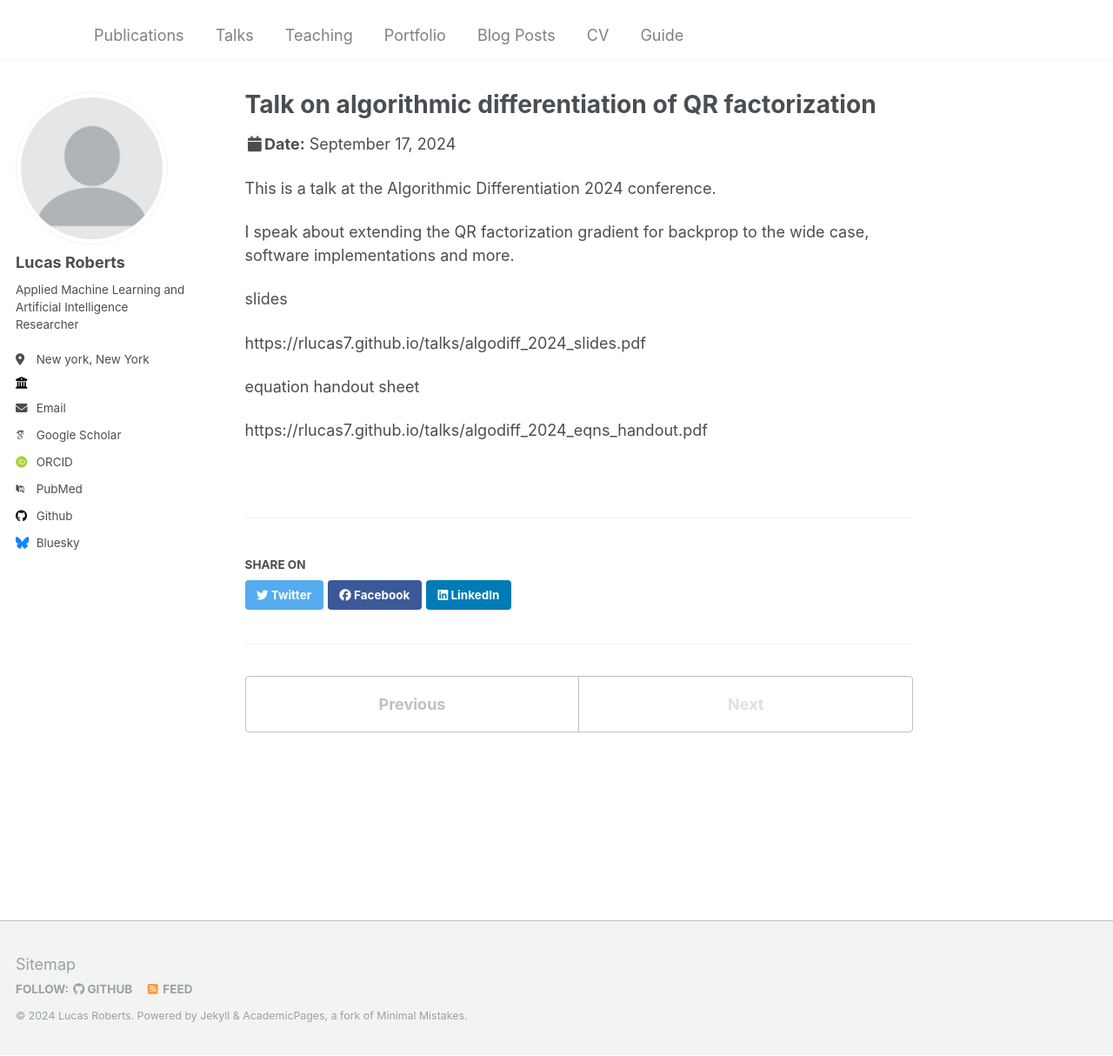
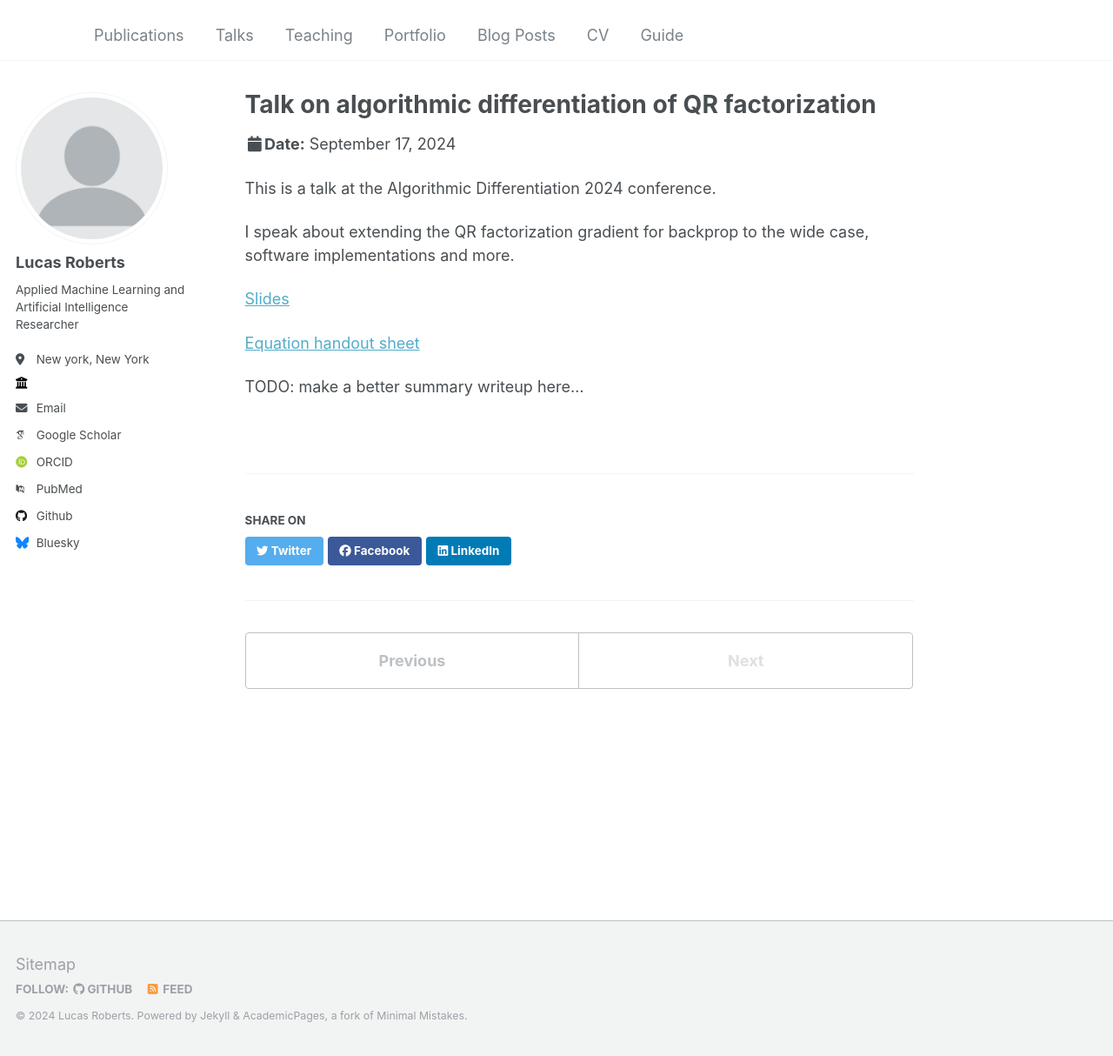
Before and after one commit to rlucas7/rlucas7.github.io, a Jekyll site: the page built from _talks/2012-03-01-talk-1.md, in a window 1280 px wide and 1214 px high. Shown: the whole window at 87% size. Built offline with Jekyll 4.4.1, drawn with Linux system fonts in a browser that asks for light colours; some web fonts are replaced.

Commit message:
maybe fix hrefs for qr talk

```diff
--- a/_talks/2012-03-01-talk-1.md
+++ b/_talks/2012-03-01-talk-1.md
@@ -13,10 +13,8 @@ This is a talk at the Algorithmic Differentiation 2024 conference.
 I speak about extending the QR factorization gradient for backprop to the wide
 case, software implementations and more.
 
-slides
+[Slides](https://rlucas7.github.io/talks/algodiff_2024_slides.pdf)
 
-https://rlucas7.github.io/talks/algodiff_2024_slides.pdf
+[Equation handout sheet](https://rlucas7.github.io/talks/algodiff_2024_eqns_handout.pdf)
 
-equation handout sheet
-
-https://rlucas7.github.io/talks/algodiff_2024_eqns_handout.pdf
+TODO: make a better summary writeup here...
```
